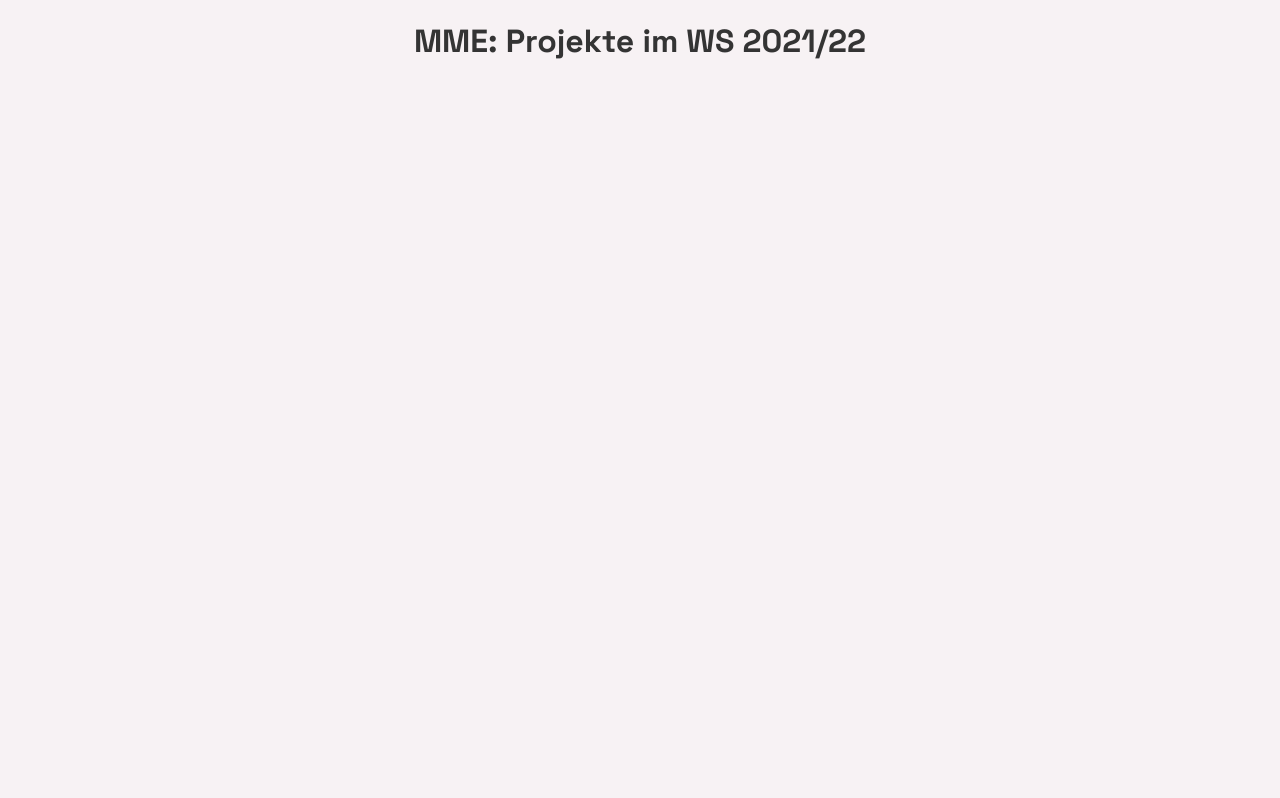
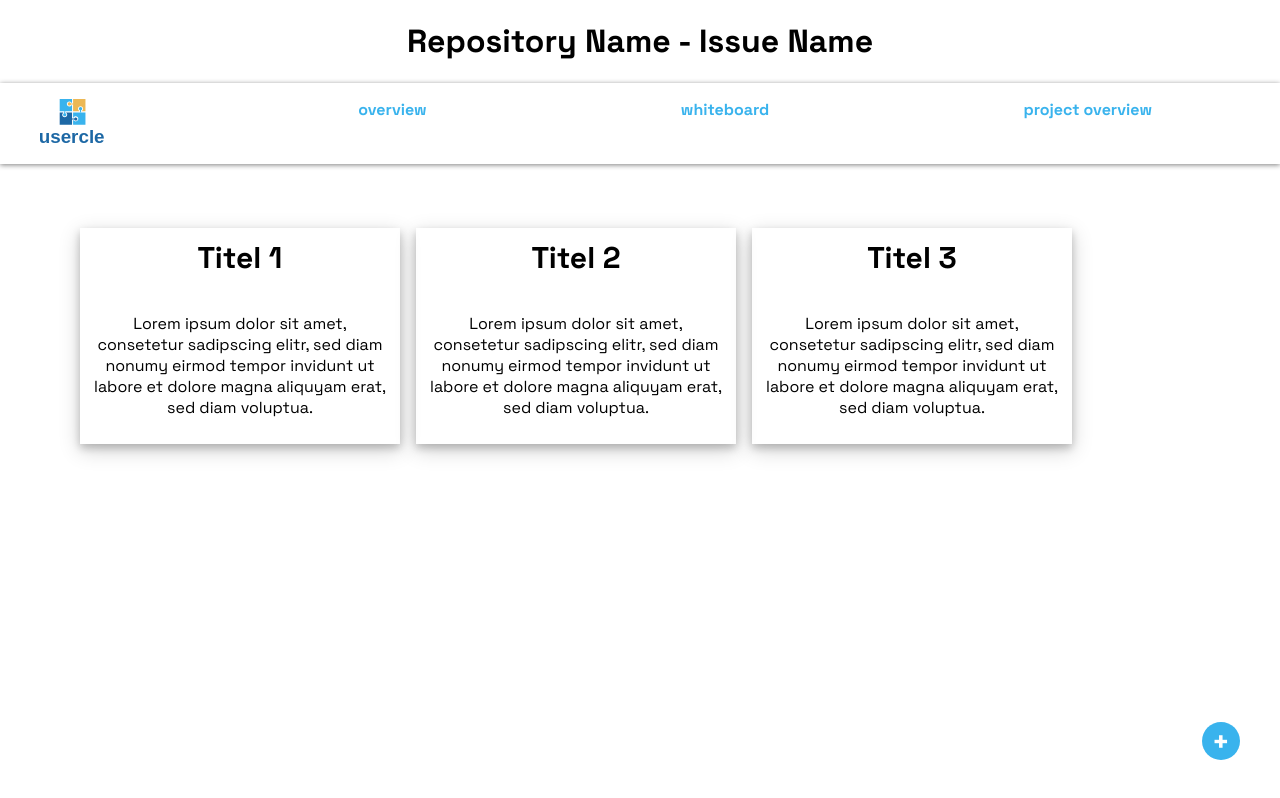
Before and after one commit to MME-Aufgaben-im-Winter-2021/projects-usercle-mme-2021-22, a website: page app/index.html in a window 1280 px wide. Drawn offline with Linux system fonts and the light colour scheme.

Commit message:
html and css

```diff
--- a/app/index.html
+++ b/app/index.html
@@ -10,10 +10,67 @@
 
 <body>
     <div class="ui">
-        <h1>MME: Projekte im WS 2021/22</h1>
+        <h1>Repository Name - Issue Name</h1>
+        <div class="topbar">
+            <ul class="topbar">
+                <li class="logo"><img src="resources/img/logo.svg"></li>
+                <li class="link"><a href="#">overview</a></li>
+                <li class="link"><a href="#">whiteboard</a></li>
+                <li class="link"><a href="#">project overview</a></li>
+            </ul>
+        </div>
+
+        <!---<div class="sidebar">
+            <ul class="sidebar">
+                <li>1</li>
+                <li>2</li>
+            </ul>
+        </div>--->
+
+        <div class="cards">
+            <div class="card">
+                <div class="header">
+                    <h2>Titel 1</h2>
+                </div>
+                <div class="container">
+                    <p>Lorem ipsum dolor sit amet, consetetur sadipscing elitr, sed diam nonumy eirmod tempor invidunt ut labore et dolore magna aliquyam erat, sed diam voluptua.</p>
+                </div>
+            </div>
+            <div class="card">
+                <div class="header">
+                    <h2>Titel 2</h2>
+                </div>
+                <div class="container">
+                    <p>Lorem ipsum dolor sit amet, consetetur sadipscing elitr, sed diam nonumy eirmod tempor invidunt ut labore et dolore magna aliquyam erat, sed diam voluptua.</p>
+                </div>
+            </div>
+            <div class="card">
+                <div class="header">
+                    <h2>Titel 3</h2>
+                </div>
+                <div class="container">
+                    <p>Lorem ipsum dolor sit amet, consetetur sadipscing elitr, sed diam nonumy eirmod tempor invidunt ut labore et dolore magna aliquyam erat, sed diam voluptua.</p>
+                </div>
+            </div>
+        </div>
+
+        <div class="button-new-card">+</div>
     </div>
 
-   <script type="module" src="./src/index.js"></script>
+    <!-- Template for single box, shown in whiteboard-->
+    <template id="box-template">
+        <div class="card">
+            <div class="header">
+                <h2>Titel 1</h2>
+            </div>
+
+            <div class="container">
+                <p>Text 1</p>
+            </div>
+        </div>
+    </template>
+
+    <script type="module" src="./src/index.js"></script>
 </body>
 
 </html>
--- a/app/resources/css/style.css
+++ b/app/resources/css/style.css
@@ -4,13 +4,7 @@
 
 /* Beispiel für die einfache Einbindung eines Farbschema, generiert auf coolors.co */
 :root {
-    --turquoise-green: #b9e3c6ff;
-    --ocean-green: #59c9a5ff;
-    --ruby: #d81e5bff;
-    --prussian-blue: #23395bff;
-    --canary: #fffd98ff;
-    --snow: #f7f2f4ff;
-    --jet: #343434ff;
+    --lightblue: #39B3ED;
 }
 
 .attachment-full {
@@ -33,7 +27,7 @@ body {
 .ui {
     display: flex;
     flex-direction: column;
-    width: 90vw;
+    width: 100vw;
     margin: 0 auto;
     padding: 0;
 }
@@ -42,3 +36,81 @@ body {
     text-align: center;
     color: var(--jet);
 }
+
+div.topbar {
+    box-shadow: 0px 1px 5px grey;
+}
+
+ul.topbar {
+    display: flex;
+    flex-direction: row;
+    justify-content: space-between;
+    margin-right: 10vw;
+    list-style-type: none;
+}
+
+li.logo {
+    width: 5vw;
+}
+
+li.link a {
+    color: var(--lightblue);
+    font-weight: bold;
+    text-decoration: none;
+}
+
+div.sidebar {
+    width: 2vw;
+}
+
+ul.sidebar {
+    width: 2vw;
+    height: 60vh;
+    padding: 0;
+    display: flex;
+    flex-direction: column;
+    justify-content: space-between;
+    list-style-type: none;
+    background-color: var(--lightblue);
+}
+
+div.cards {
+    display: flex;
+    flex-direction: row;
+    justify-content: space-evenly;
+    width: 80vw;
+    margin: 5vw;
+}
+
+div.card {
+    width: 25vw;
+    box-shadow: 0 4px 8px 0 rgba(0, 0, 0, 0.2), 0 6px 20px 0 rgba(0, 0, 0, 0.19);
+    text-align: center;
+}
+
+div.header {
+    padding: 10px;
+    font-size: 20px;
+}
+
+div.header h2 {
+    margin: 0;
+}
+
+div.container {
+    padding: 10px;
+}
+
+div.button-new-card {
+    position: fixed;
+    bottom: 5vh;
+    right: 5vh;
+    width: 3vw;
+    height: 3vw;
+    background-color: var(--lightblue);
+    border-radius: 100%;
+    font-weight: bold;
+    font-size: 30px;
+    color: white;
+    text-align: center;;
+}
```
Also changed, not shown: app/resources/img/logo.svg (added).
